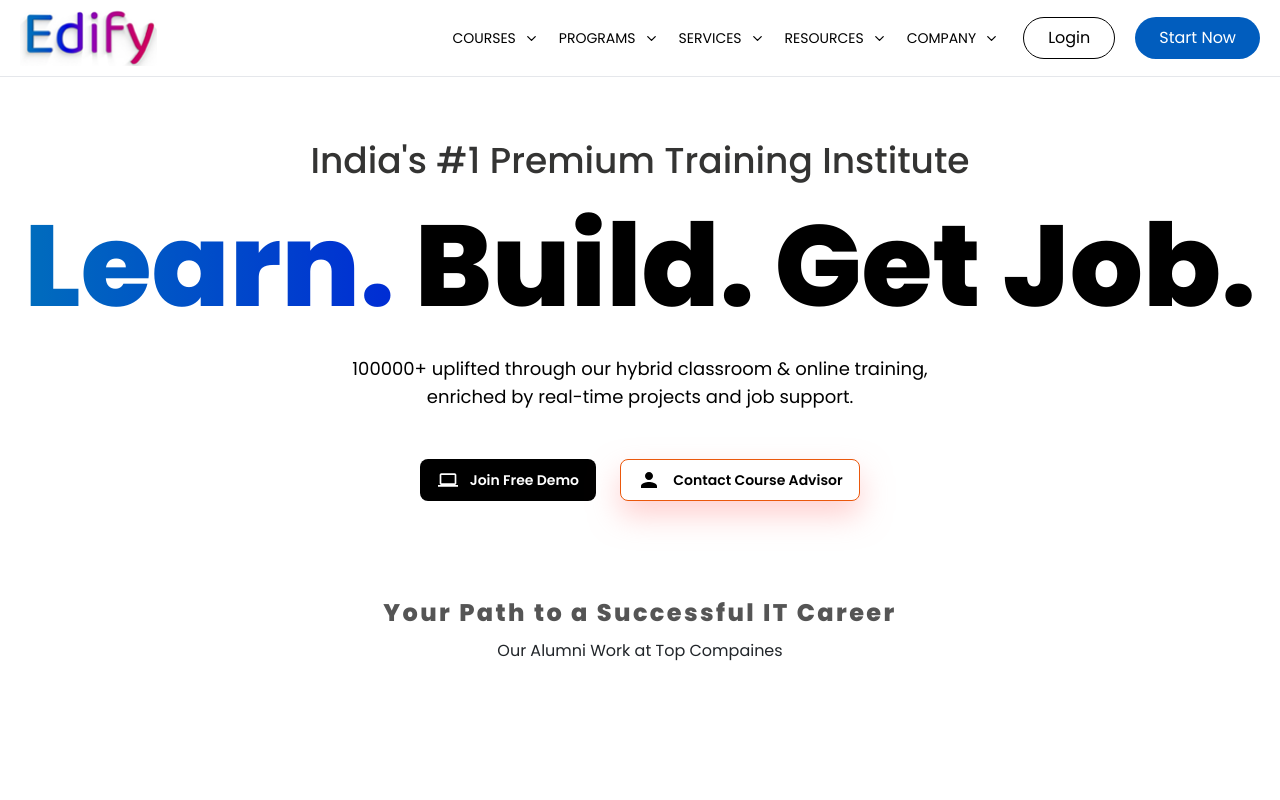
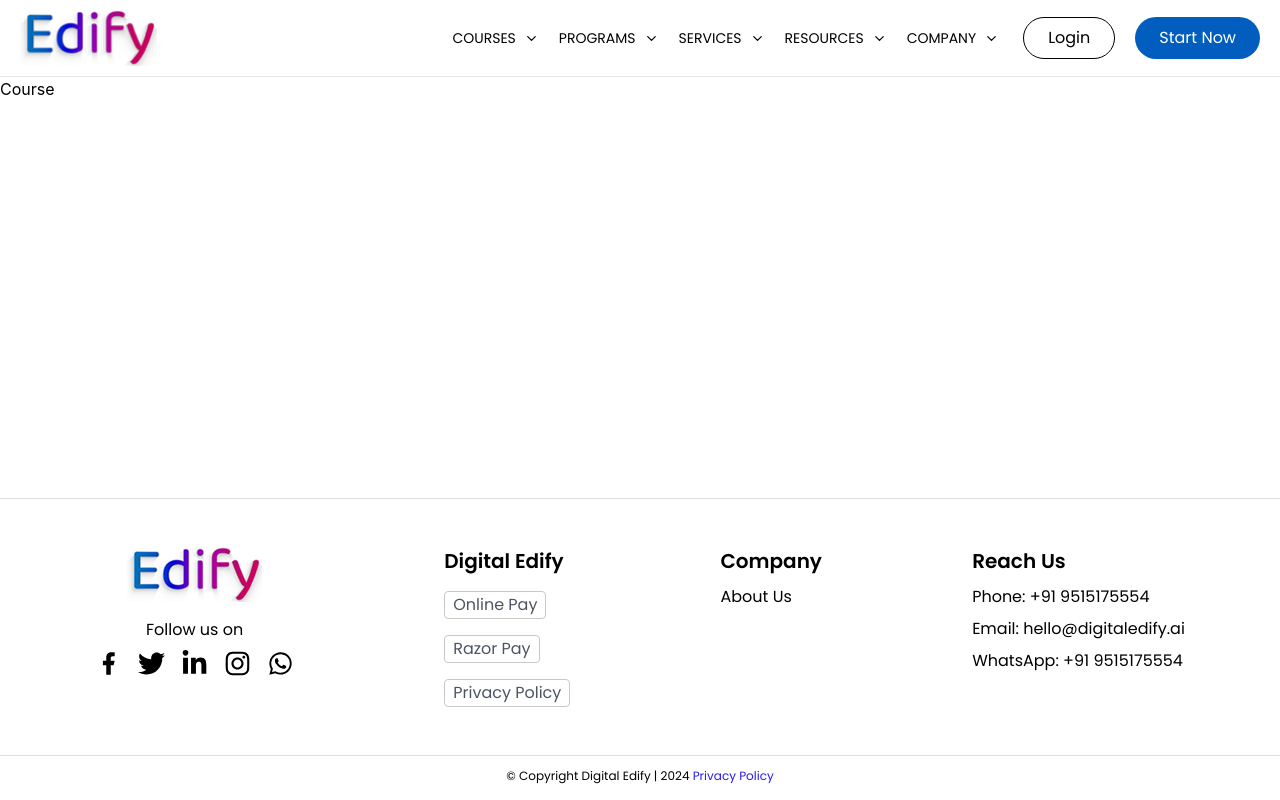
Before and after one commit to nitinbhalala/Digital-Edify-React, a React (Create React App) app: page /course in a window 1280 px wide. Shown: the top 800 px of the page. Built offline with nearby package versions, Linux system fonts and the light colour scheme.

Commit message:
course page add

```diff
--- /dev/null
+++ b/src/Pages/Course/index.js
@@ -0,0 +1,9 @@
+import React from 'react'
+
+const Course = () => {
+  return (
+    <div>Course</div>
+  )
+}
+
+export default Course
--- a/src/Routes/AppRoutes.js
+++ b/src/Routes/AppRoutes.js
@@ -1,10 +1,12 @@
-import React from 'react';
-import { Routes, Route } from 'react-router-dom';
-import Home from '../Pages/Home';
+import React from "react";
+import { Routes, Route } from "react-router-dom";
+import Home from "../Pages/Home";
+import Course from "../Pages/Course";
 
 const AppRoutes = () => (
   <Routes>
     <Route path="/" element={<Home />} />
+    <Route path="/course" element={<Course />} />
     <Route path="*" element={<Home />} />
   </Routes>
 );
```
